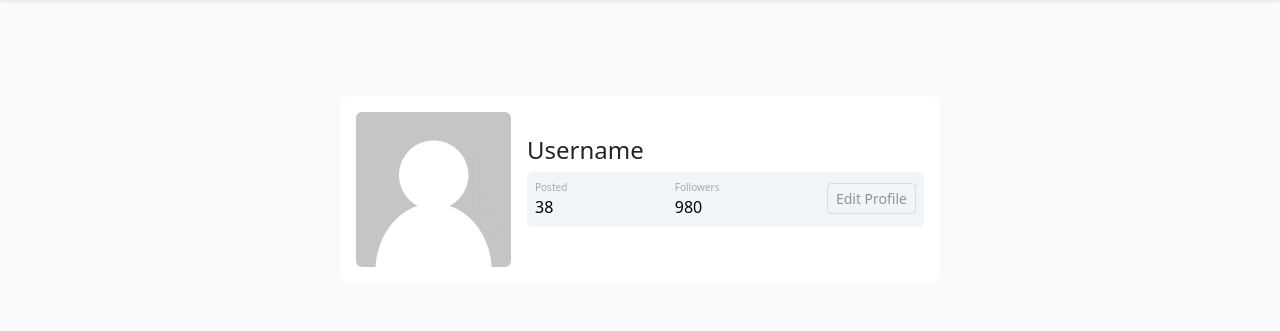
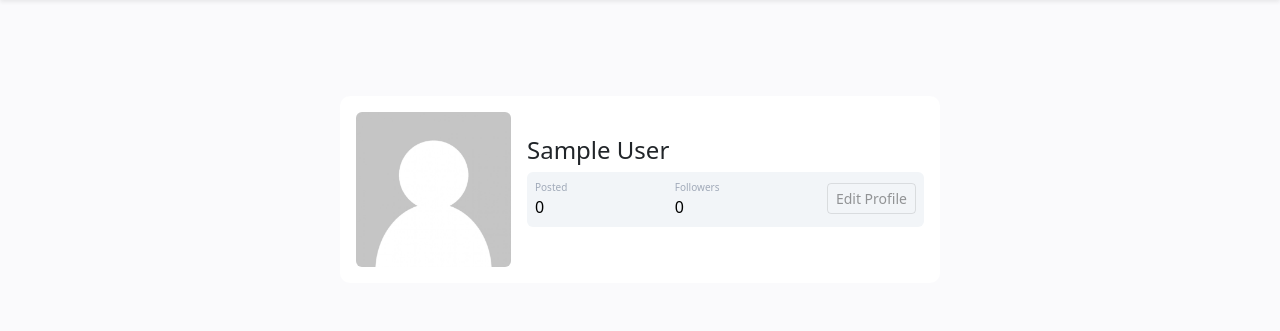
Before and after one commit to xinyew/CMU_courses_17637_project, a Django app: page /my_profile/ in a window 1280 px wide. Shown: the part 56-387 px from the top of the page. Run offline with Django 4.2, Linux system fonts and the light colour scheme; the visitor is signed in with stand-in values (Sample User, id 1); data comes from the database, SQL or seed files in the repository; data that the repository does not hold is empty; parts of the project's set-up code (start-up, migrations or seed data) failed here and were passed over.

Commit message:
follower num and pulication num working

```diff
--- a/webapps/dallf/templates/dallf/profile_base.html
+++ b/webapps/dallf/templates/dallf/profile_base.html
@@ -14,17 +14,17 @@
         {% endif %}
       </div>
       <div class="ms-3 w-100">
-        <h4 class="mb-0 mt-0">Username</h4>
+        <h4 class="mb-0 mt-0">{{user.get_full_name}}</h4>
         <div
           class="p-2 mt-2 bg-primary d-flex justify-content-between rounded text-white profile_stats"
           id="id_profile_card_stats">
           <div class="d-flex flex-column">
             <span class="profile_stats_class">Posted</span>
-            <span class="profile_stats_number">38</span>
+            <span class="profile_stats_number">{{published_num}}</span>
           </div>
           <div class="d-flex flex-column">
             <span class="profile_stats_class">Followers</span>
-            <span class="profile_stats_number">980</span>
+            <span class="profile_stats_number">{{user.followers.all.count}}</span>
           </div>
           <div class="d-flex flex-column">
             {% block profile_button %}
--- a/webapps/dallf/views.py
+++ b/webapps/dallf/views.py
@@ -304,9 +304,13 @@ def logout_action(request: HttpRequest):
 def my_profile(request):
     if request.method == 'GET':
         context = {}
-        context["images"] = []
-        for image in UploadedImage.objects.order_by('?')[:10]:
-            context["images"].append(image)
+        context["recent_pubs"] = []
+        published_num = 0
+        for image in request.user.image_set.all():
+            if image.published is True:
+                published_num += 1
+                context["recent_pubs"].append(image)
+        context['published_num'] = published_num
         return render(request, 'dallf/my_profile.html', context)
     if request.POST['upload_bio']:
         request.user.bio = request.POST['upload_bio']
```
